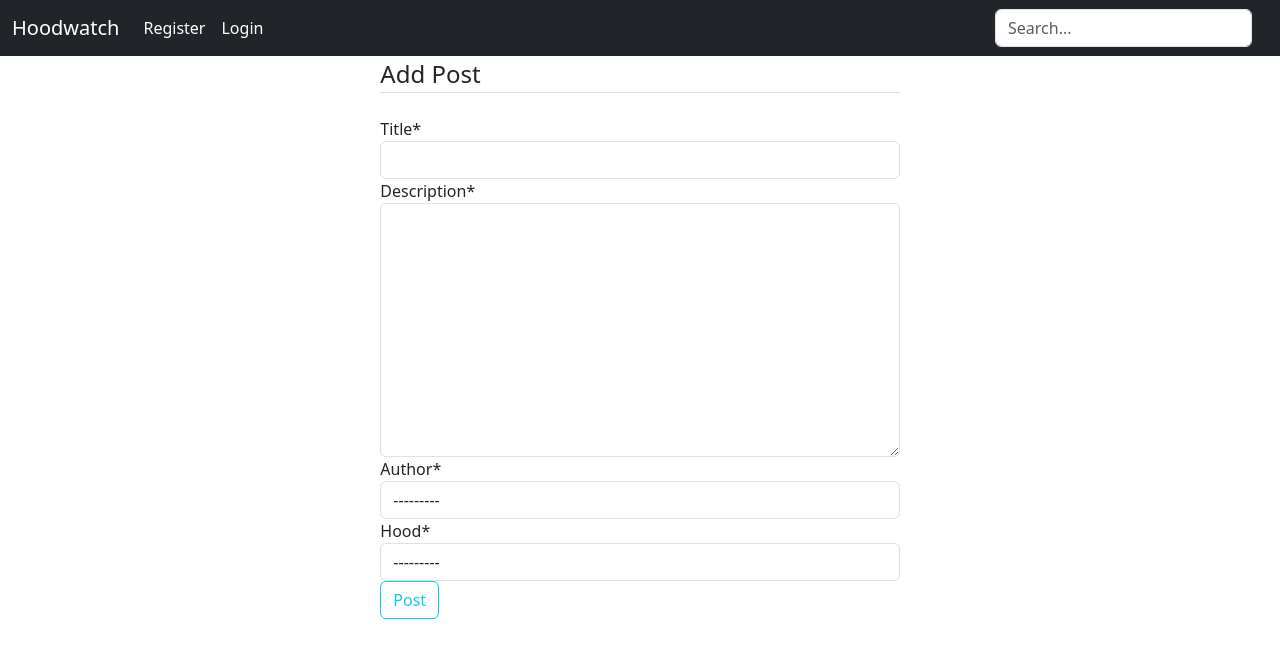
After one commit to Mercywairimu01/Hoodwatch, a Django app: page /post/ in a window 1280 px wide. The commit adds this page. Shown: the top 658 px of the page. Run offline with Django 4.2, Linux system fonts and the light colour scheme; data that the repository does not hold is empty; some libraries are stand-ins or nearby versions.

Commit message:
add a templates for displaying hoods and search

```diff
--- a/hood/templates/base.html
+++ b/hood/templates/base.html
@@ -0,0 +1,79 @@
+{% load bootstrap5 %}
+{% load static  %}
+<!DOCTYPE html>
+<html lang="en">
+<head>
+    <meta charset="UTF-8">
+    <meta http-equiv="X-UA-Compatible" content="IE=edge">
+    <meta name="viewport" content="width=device-width, initial-scale=1.0">
+    {% if title %}
+    <title> {{title}}</title>
+    {% else %}
+      <title> Hoodwatch </title>
+    {% endif %}
+
+    {% block styles %}
+    {% bootstrap_css %}
+    <script src="https://kit.fontawesome.com/bbb7424702.js" crossorigin="anonymous"></script>
+    <link rel="stylesheet" href="{% static 'css/index.css' %}?{% now 'U' %}">
+    <link href="/docs/5.0/dist/css/bootstrap.min.css" rel="stylesheet" integrity="sha384-EVSTQN3/azprG1Anm3QDgpJLIm9Nao0Yz1ztcQTwFspd3yD65VohhpuuCOmLASjC" crossorigin="anonymous">
+    {% endblock %}
+
+</head>
+<body>
+    <nav class="navbar navbar-expand-lg navbar-dark bg-dark">
+        <div class="container-fluid">
+            <a class="navbar-brand text-white" href="{% url 'index' %}">Hoodwatch</a>
+            <button class="navbar-toggler" type="button" data-bs-toggle="collapse"
+                data-bs-target="#navbarSupportedContent" aria-controls="navbarSupportedContent" aria-expanded="false"
+                aria-label="Toggle navigation">
+                <span class="navbar-toggler-icon"></span>
+            </button>
+            <div class="collapse navbar-collapse link" id="navbarSupportedContent">
+                <ul class="navbar-nav me-auto mb-2 mb-lg-0 links">
+                {% if user.is_authenticated %}
+                    <li class="nav-item">
+                        <a class="nav-link text-white" aria-current="page" href="{% url 'index' %}">Home</a>
+                    </li>
+                    <li class="nav-item">
+                        <a class="nav-link  text-white" href="{% url 'logout' %}">Logout</a>
+                    </li>
+                    <li class="nav-item">
+                        <a class="nav-link  text-white" href="{% url 'addhood' %}">Add hood</a>
+                    </li>
+                    <li class="nav-item">
+                        <a class="nav-link  text-white" href="{% url 'profile' %}">View profile</a>
+                    </li>
+                        {% else %}
+                    <li class="nav-item">
+                        <a class="nav-link  text-white" href="{% url 'register' %}">Register</a>
+                    </li>
+                    <li class="nav-item">
+                        <a class="nav-link  text-white" href="{% url 'login' %}">Login</a>
+                    </li>
+                    {% endif %}
+                        <!-- <li><a class="dropdown-item" href="{% url 'addhood' %}">Add neighborhood</a></li>
+                        <li> -->
+                            <!-- <hr class="dropdown-divider">
+                        </li> -->
+                        <!-- <li><a class="dropdown-item" href="{% url 'post' %}">Create a post</a></li> -->
+                    </ul>
+                    </li>
+                </ul>
+             <form class="col-12 col-lg-auto mb-3 mb-lg-0 me-lg-3" role="search" action='{% url "search" %}'>
+                <input type="search" class="form-control" placeholder="Search..." aria-label="Search" name="search">
+                </form>
+            </div>
+        </div>
+    </nav>
+
+    <!-- <form class="col-12 col-lg-auto mb-3 mb-lg-0 me-lg-3" role="search" action='{% url "search" %}'>
+        <input type="search" class="form-control" placeholder="Search..." aria-label="Search" name="search">
+      </form> -->
+    {% block content %}{% endblock%}
+    <script src="https://cdnjs.cloudflare.com/ajax/libs/popper.js/2.9.2/umd/popper.min.js" integrity="sha512-2rNj2KJ+D8s1ceNasTIex6z4HWyOnEYLVC3FigGOmyQCZc2eBXKgOxQmo3oKLHyfcj53uz4QMsRCWNbLd32Q1g==" crossorigin="anonymous" referrerpolicy="no-referrer"></script>
+    <script src="https://cdn.jsdelivr.net/npm/@popperjs/core@2.9.2/dist/umd/popper.min.js" integrity="sha384-IQsoLXl5PILFhosVNubq5LC7Qb9DXgDA9i+tQ8Zj3iwWAwPtgFTxbJ8NT4GN1R8p" crossorigin="anonymous"></script>
+    <script src="https://cdn.jsdelivr.net/npm/bootstrap@5.0.2/dist/js/bootstrap.min.js" integrity="sha384-cVKIPhGWiC2Al4u+LWgxfKTRIcfu0JTxR+EQDz/bgldoEyl4H0zUF0QKbrJ0EcQF" crossorigin="anonymous"></script>
+    <script src="https://code.jquery.com/jquery-3.6.0.min.js" integrity="sha256-/xUj+3OJU5yExlq6GSYGSHk7tPXikynS7ogEvDej/m4=" crossorigin="anonymous"></script>
+</body>
+</html
--- /dev/null
+++ b/hood/templates/post_form.html
@@ -0,0 +1,20 @@
+{% extends 'base.html' %}
+{% load crispy_forms_tags %}
+{% block content %}
+<div class="row">
+    <div class="col-5 mx-auto" id="prog">
+        <div class="content-section">
+            <form method="POST" enctype="multipart/form-data">
+                {% csrf_token %}
+                <fieldset class="form-group">
+                    <legend class="border-bottom mb-4"> Add Post</legend>
+                    {{ form|crispy }}
+                </fieldset>
+                <div class="form-group">
+                    <button class="btn btn-outline-info" type="submit">Post</button>
+                </div>
+            </form>
+        </div>
+    </div>
+</div>
+{% endblock %}
--- a/hood/templates/register/profile.html
+++ b/hood/templates/register/profile.html
@@ -13,9 +13,10 @@
       </div>
       <div class='col-md-6 details'>
         <p>Username: {{ current_profile.user.username }}</p>
-        <p>Bio: {{ current_profile.bio }}</p>
-        <p>Email: {{ current_profile.contact }}</p>
+        <p>Bio: {{ current_profile.about }}</p>
+        <p>Email: {{ current_profile.user.email }}</p>
         <p>Location: {{ current_profile.location }}</p>
+        <p>neighbourhood: {{ current_profile.neighbourhood }}</p>
        <!-- Button trigger modal -->
 <button type="button" class="btn btn-outline-secondary btn-md plusicon" data-bs-toggle="modal" data-bs-target="#exampleModal">
   <i class="fas fa-plus"></i> <span>Update Info</span>
--- a/hood/templates/register/registration.html
+++ b/hood/templates/register/registration.html
@@ -10,7 +10,7 @@
                 <legend class="border-bottom mb-4  " style="font-family: 'Pacifico', cursive;font-size:40px;color:  rgb(9, 247, 231);text-align: center;">Register</legend>
                 {{ form|crispy }}
             </fieldset>
-            <div class="form-group">
+            <div class="form-group" id="regbtn">
                 <button class="btn btn-outline-info" type="submit">Sign Up</button>
             </div>
         </form>
```
Also changed, not shown: hood/templates/display_post.html (added, +23 -0 lines), hood/templates/search.html (added, +23 -0 lines).
